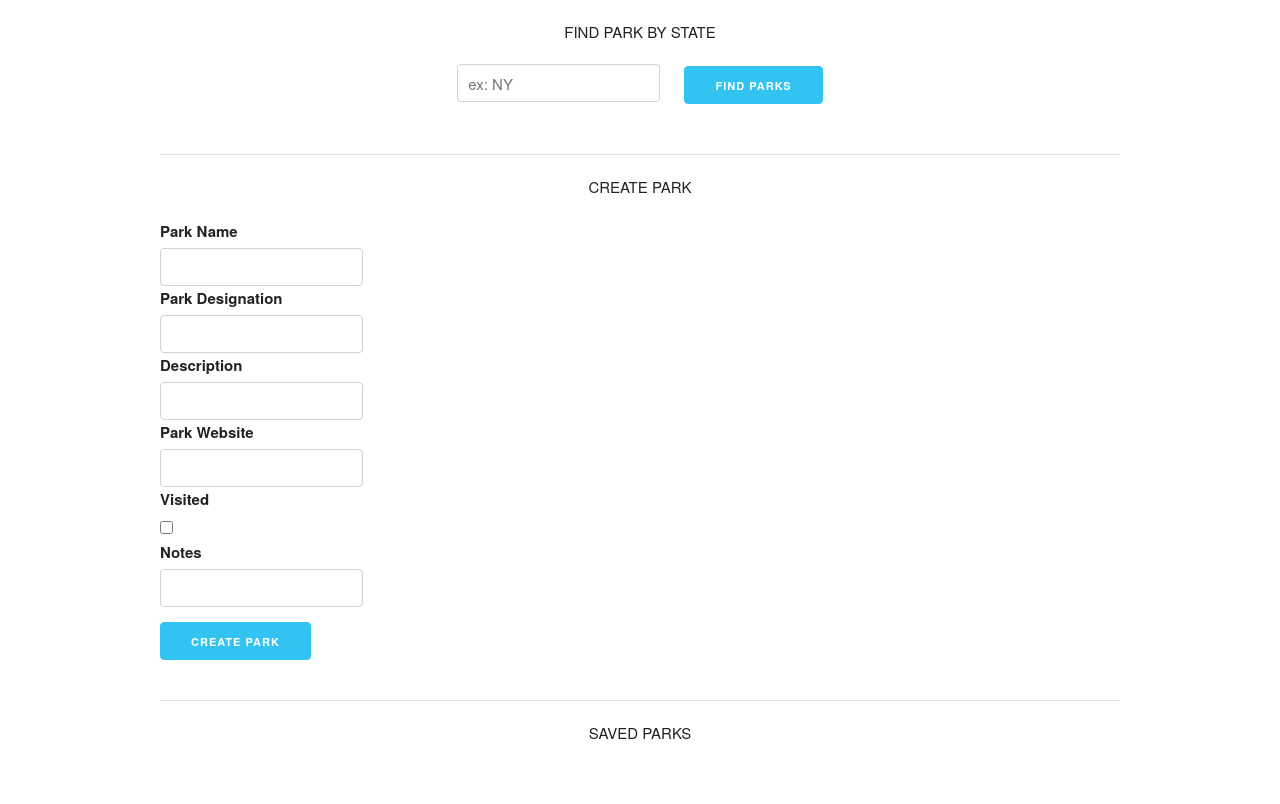
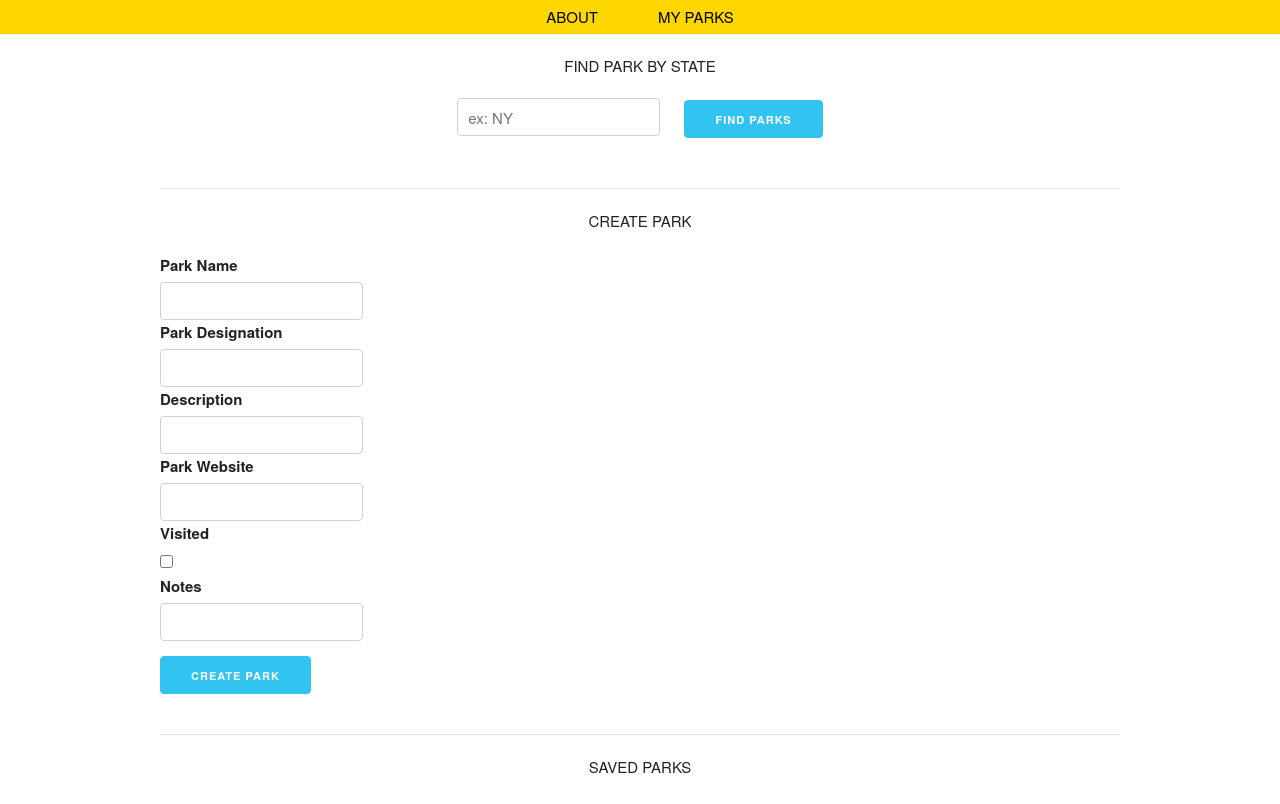
Before and after one commit to ColtonKayser/project3, a website: page public/index.html in a window 1280 px wide. Shown: the part 75-879 px from the top of the page. Before the commit the page ends 845 px from the top, so only its background shows below. Drawn offline with nearby package versions, Linux system fonts and the light colour scheme; no server answers.

Commit message:
partials working

```diff
--- a/public/index.html
+++ b/public/index.html
@@ -16,10 +16,10 @@
     </header>
 
     <!-- NAVIGATION -->
-    <!-- <div ng-controller="PartialsController as ctrl">
-      <nav ng-include="'partials/navigation'">
+    <div>
+      <nav ng-include="'partials/navigation.html'">
       </nav>
-    </div> -->
+    </div>
 
     <!-- skeleton container starts here -->
     <div class="container">
--- a/public/js/app.js
+++ b/public/js/app.js
@@ -1,10 +1,4 @@
 const app = angular.module('ParkApp', []);
-
-// === PARTIALS CONTROLLER === //
-app.controller('PartialsController', ['$http', function($http) {
-  console.log('partials controller');
-}]);
-
 
 
 // === API CONTROLLER === //
--- /dev/null
+++ b/public/partials/navigation.html
@@ -0,0 +1,2 @@
+<a href="#">About</a>
+<a href="#">My Parks</a>
```
